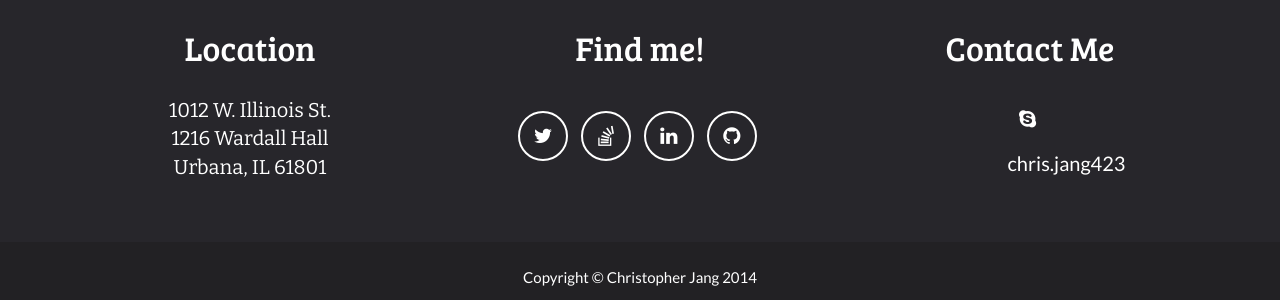
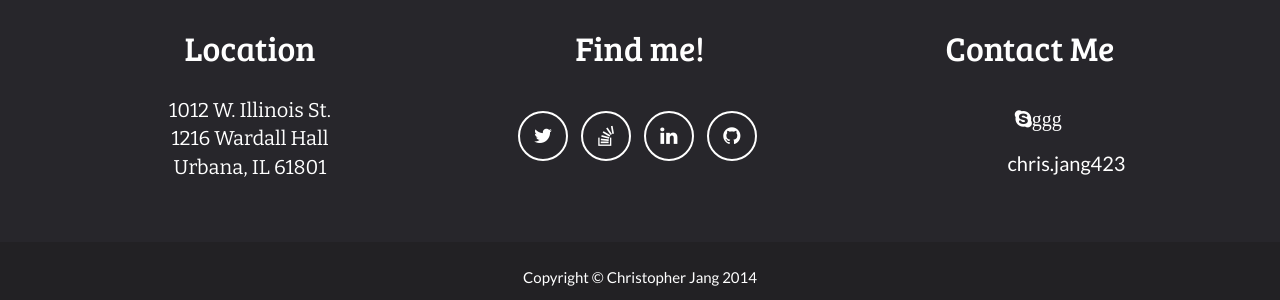
Before and after one commit to cjang5/cjang5.github.io, a Jekyll site: the page built from index.html, in a window 1280 px wide and 900 px high, scrolled down 2214 px. Shown: the part 587-887 px from the top of the window. Built offline with Jekyll 4.4.1, drawn with Linux system fonts in a browser that asks for light colours.

Commit message:
Testing something with i

```diff
--- a/_includes/footer.html
+++ b/_includes/footer.html
@@ -25,7 +25,7 @@
                     <div class="footer-col col-md-4">
                         <h3>Contact Me</h3>
                         <ul class="list-inline">
-			    <li class="btn-contact"><i class="fa fa-skype fa-fw"></i>chris.jang423</li>
+			    <li class="btn-contact"><i class="fa fa-skype fa-fw">ggg</i>chris.jang423</li>
 			    <!-- put email here as well -->
 			</ul>
                     </div>
```
